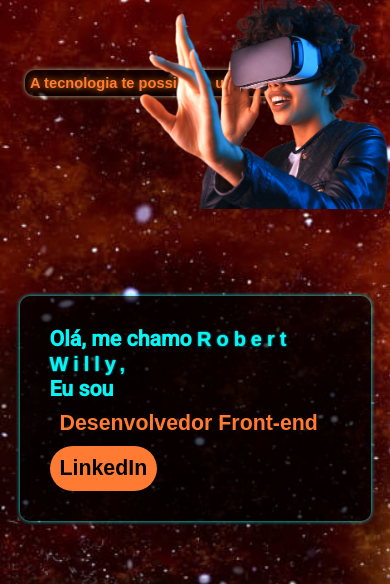
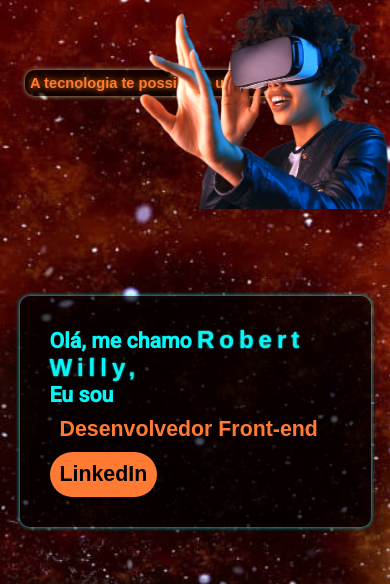
Before and after one commit to RobertWilly-RW/first-project, a plain HTML site: page index.html in a window 390 px wide. Shown: the part 90-674 px from the top of the page. Drawn offline with nearby package versions, Linux system fonts and the light colour scheme; a web font is replaced by a local one.

Commit message:
Update style.css

```diff
--- a/src/CSS/style.css
+++ b/src/CSS/style.css
@@ -464,7 +464,7 @@ div.icons {
     }
 
     span#nome {
-        font-size: 15pt;
+        font-size: 18pt;
     }
 
     div.container-textBaner {
```
